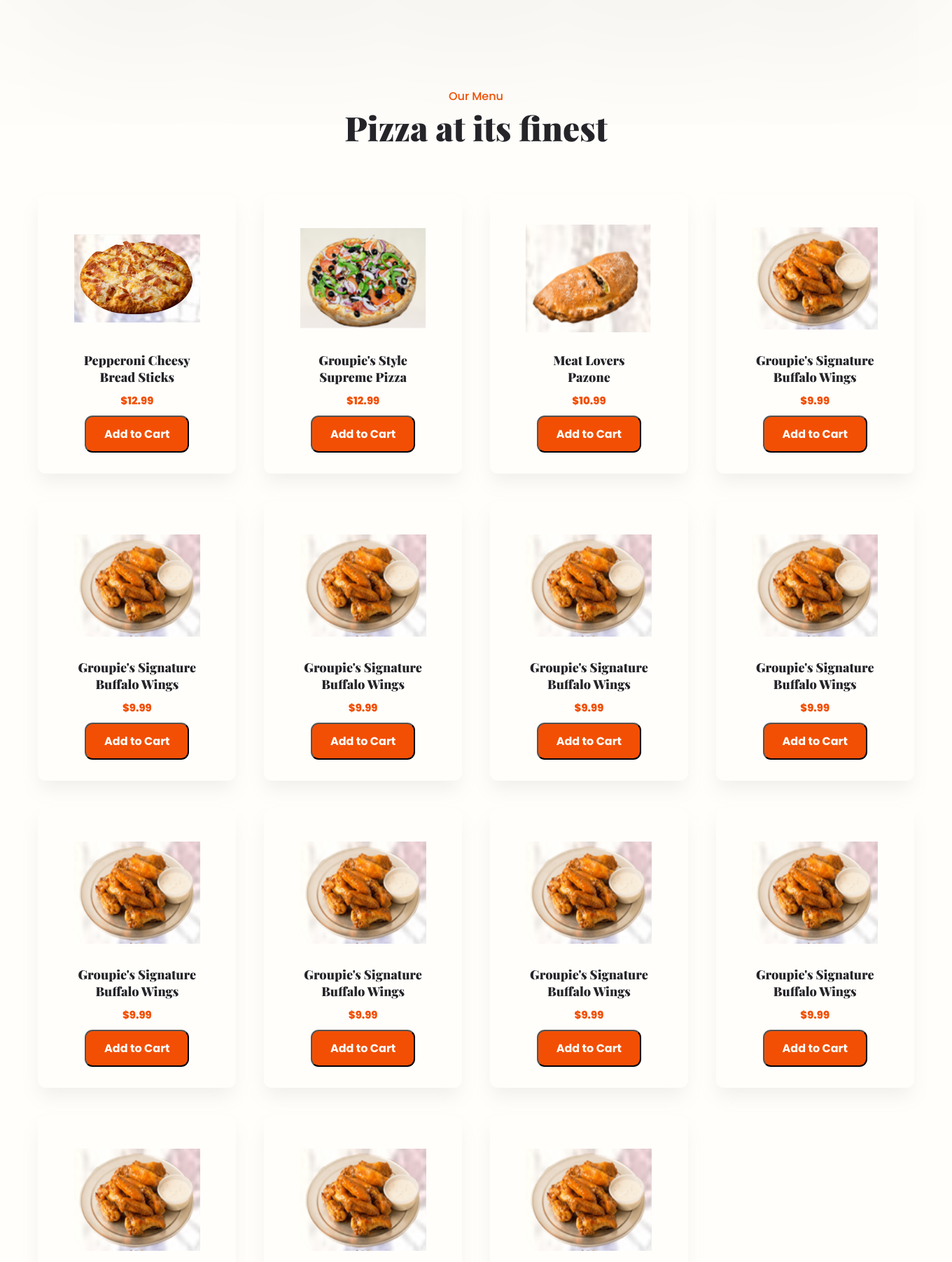
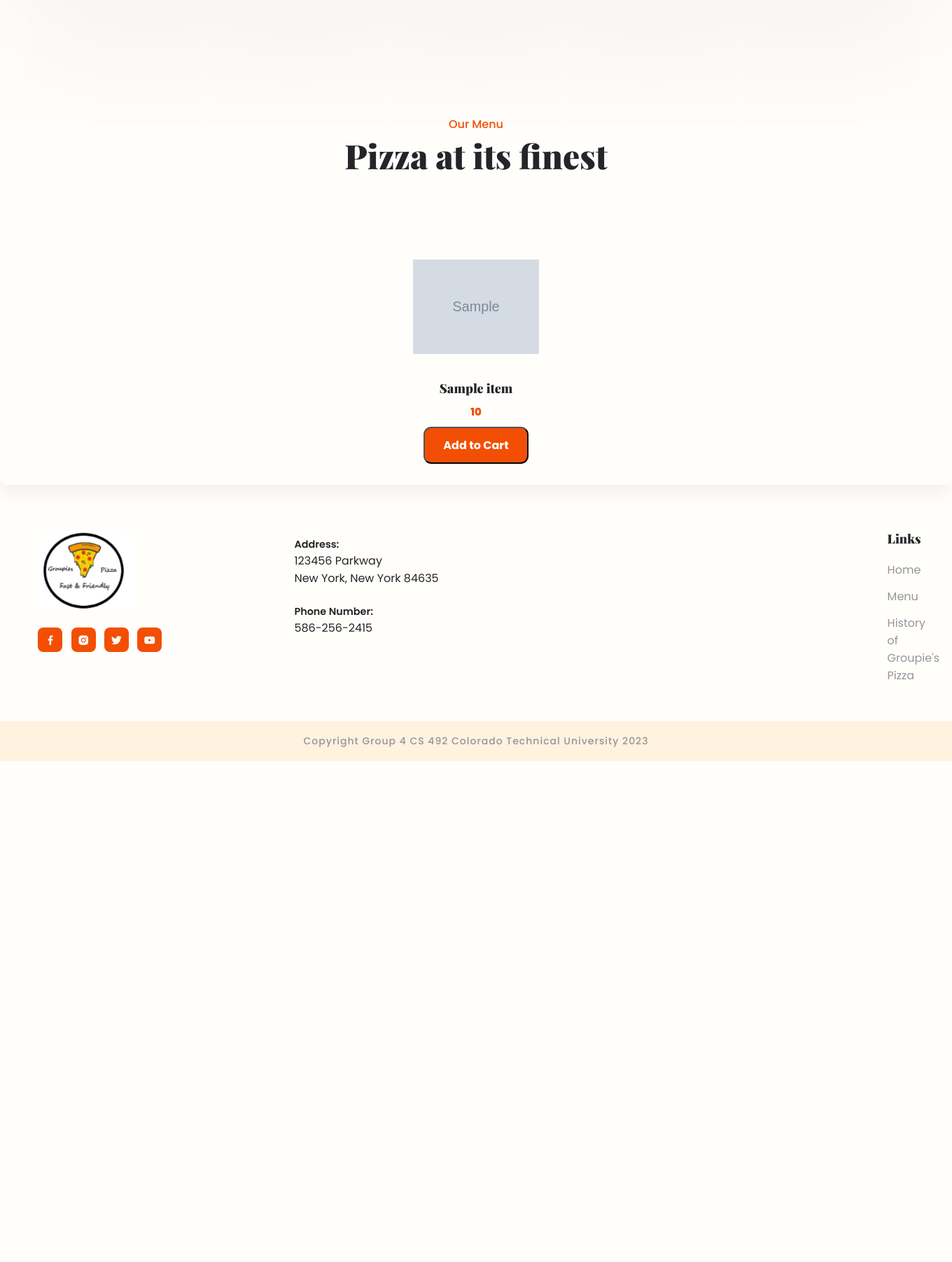
Before and after one commit to JustinStark2022/foodOrderingWebsiteWorkspace, a Flask app: template templates/menu.html in a window 1360 px wide. Shown: the part 125-1929 px from the top of the page at 70% size. After the commit the page ends 1213 px from the top, so only its background shows below. Run offline with Flask 3, Linux system fonts and the light colour scheme; the template is opened without the code that fills it: most values are stand-ins (such as "Sample title", 1, 10 or a date in 2020); grey boxes marked "Sample" are stand-in pictures; some libraries are stand-ins or nearby versions.

Commit message:
made menu.html list db items and pics.

```diff
--- a/app.py
+++ b/app.py
@@ -35,7 +35,8 @@ def about():
 
 @app.route('/menu')
 def menu():
-    return render_template('menu.html')
+    items = db.items.find()
+    return render_template('menu.html', items=items)
 
 @app.route('/')
 def index():
@@ -86,5 +87,10 @@ def image(filename):
     else:
         return "Image not found", 404
 
+@app.route('/register')
+def register():
+    if request.method==('GET'):
+        return render_template('register.html')
+
 if __name__ == '__main__':
     app.run(debug=True)
--- a/templates/menu.html
+++ b/templates/menu.html
@@ -44,139 +44,25 @@
 
 
 	<!--===menu--==-->
-	<section class="menu" id="menu">
+	<section class="menu" id="menu"></section>
 	<div class="center-text" style="margin-top: 200px;">
 		<strong>Our Menu</strong>
 		<h2>Pizza at its finest</h2>
 	</div>
+	<div class="menu-content">
+	{% for item in items %}
 
-		<div class="menu-content">
 			<div class="row">
 				<div class="row-img">
-					<img src="/static/img/m1.png">
+					<img src="{{ url_for('image', filename=item['image']) }}" alt="Item image">
 				</div>
-				<h5>Pepperoni Cheesy<br> Bread Sticks</h5>
-				<h6>$12.99</h6>
+				<h5 class="name">{{ item["name"] }}</h5>
+				<h6 class="price">{{ item["price"] }}</h6>
 				<button onclick="" type="button" class="btn btn-primary">Add to Cart</button>
 			</div>
 
-			<div class="row">
-				<div class="row-img">
-					<img src="/static/img/m2.png">
+	{% endfor %}
 </div>
-				<h5>Groupie's Style<br>Supreme Pizza</h5>
-				<h6>$12.99</h6>
-				<button onclick="" type="button" class="btn btn-primary">Add to Cart</button>
-			</div>
-
-			<div class="row">
-				<div class="row-img">
-					<img src="/static/img/m3.png">
-				</div>
-				<h5>Meat Lovers<br>Pazone</h5>
-				<h6>$10.99</h6>
-				<button onclick="" type="button" class="btn btn-primary">Add to Cart</button>
-			</div>
-
-			<div class="row">
-				<div class="row-img">
-					<img src="/static/img/m4.png">
-				</div>
-				<h5>Groupie's Signature<br>Buffalo Wings</h5>
-				<h6>$9.99</h6>
-				<button onclick="" type="button" class="btn btn-primary">Add to Cart</button>
-			</div>
-			<div class="row">
-				<div class="row-img">
-					<img src="/static/img/m4.png">
-				</div>
-				<h5>Groupie's Signature<br>Buffalo Wings</h5>
-				<h6>$9.99</h6>
-				<button onclick="" type="button" class="btn btn-primary">Add to Cart</button>
-			</div>
-			<div class="row">
-				<div class="row-img">
-					<img src="/static/img/m4.png">
-				</div>
-				<h5>Groupie's Signature<br>Buffalo Wings</h5>
-				<h6>$9.99</h6>
-				<button onclick="" type="button" class="btn btn-primary">Add to Cart</button>
-			</div>
-			<div class="row">
-				<div class="row-img">
-					<img src="/static/img/m4.png">
-				</div>
-				<h5>Groupie's Signature<br>Buffalo Wings</h5>
-				<h6>$9.99</h6>
-				<button onclick="" type="button" class="btn btn-primary">Add to Cart</button>
-			</div>
-			<div class="row">
-				<div class="row-img">
-					<img src="/static/img/m4.png">
-				</div>
-				<h5>Groupie's Signature<br>Buffalo Wings</h5>
-				<h6>$9.99</h6>
-				<button onclick="" type="button" class="btn btn-primary">Add to Cart</button>
-			</div>
-			<div class="row">
-				<div class="row-img">
-					<img src="/static/img/m4.png">
-				</div>
-				<h5>Groupie's Signature<br>Buffalo Wings</h5>
-				<h6>$9.99</h6>
-				<button onclick="" type="button" class="btn btn-primary">Add to Cart</button>
-			</div>
-			<div class="row">
-				<div class="row-img">
-					<img src="/static/img/m4.png">
-				</div>
-				<h5>Groupie's Signature<br>Buffalo Wings</h5>
-				<h6>$9.99</h6>
-				<button onclick="" type="button" class="btn btn-primary">Add to Cart</button>
-			</div>
-			<div class="row">
-				<div class="row-img">
-					<img src="/static/img/m4.png">
-				</div>
-				<h5>Groupie's Signature<br>Buffalo Wings</h5>
-				<h6>$9.99</h6>
-				<button onclick="" type="button" class="btn btn-primary">Add to Cart</button>
-			</div>
-			<div class="row">
-				<div class="row-img">
-					<img src="/static/img/m4.png">
-				</div>
-				<h5>Groupie's Signature<br>Buffalo Wings</h5>
-				<h6>$9.99</h6>
-				<button onclick="" type="button" class="btn btn-primary">Add to Cart</button>
-			</div>
-			<div class="row">
-				<div class="row-img">
-					<img src="/static/img/m4.png">
-				</div>
-				<h5>Groupie's Signature<br>Buffalo Wings</h5>
-				<h6>$9.99</h6>
-				<button onclick="" type="button" class="btn btn-primary">Add to Cart</button>
-			</div>
-			<div class="row">
-				<div class="row-img">
-					<img src="/static/img/m4.png">
-				</div>
-				<h5>Groupie's Signature<br>Buffalo Wings</h5>
-				<h6>$9.99</h6>
-				<button onclick="" type="button" class="btn btn-primary">Add to Cart</button>
-			</div>
-			<div class="row">
-				<div class="row-img">
-					<img src="/static/img/m4.png">
-				</div>
-				<h5>Groupie's Signature<br>Buffalo Wings</h5>
-				<h6>$9.99</h6>
-				<button onclick="" type="button" class="btn btn-primary">Add to Cart</button>
-			</div>
-
-		</div>
-
 </section>
 
     <!--===contact--==-->
```
Lines whose indentation alone changed are shown as unchanged.
